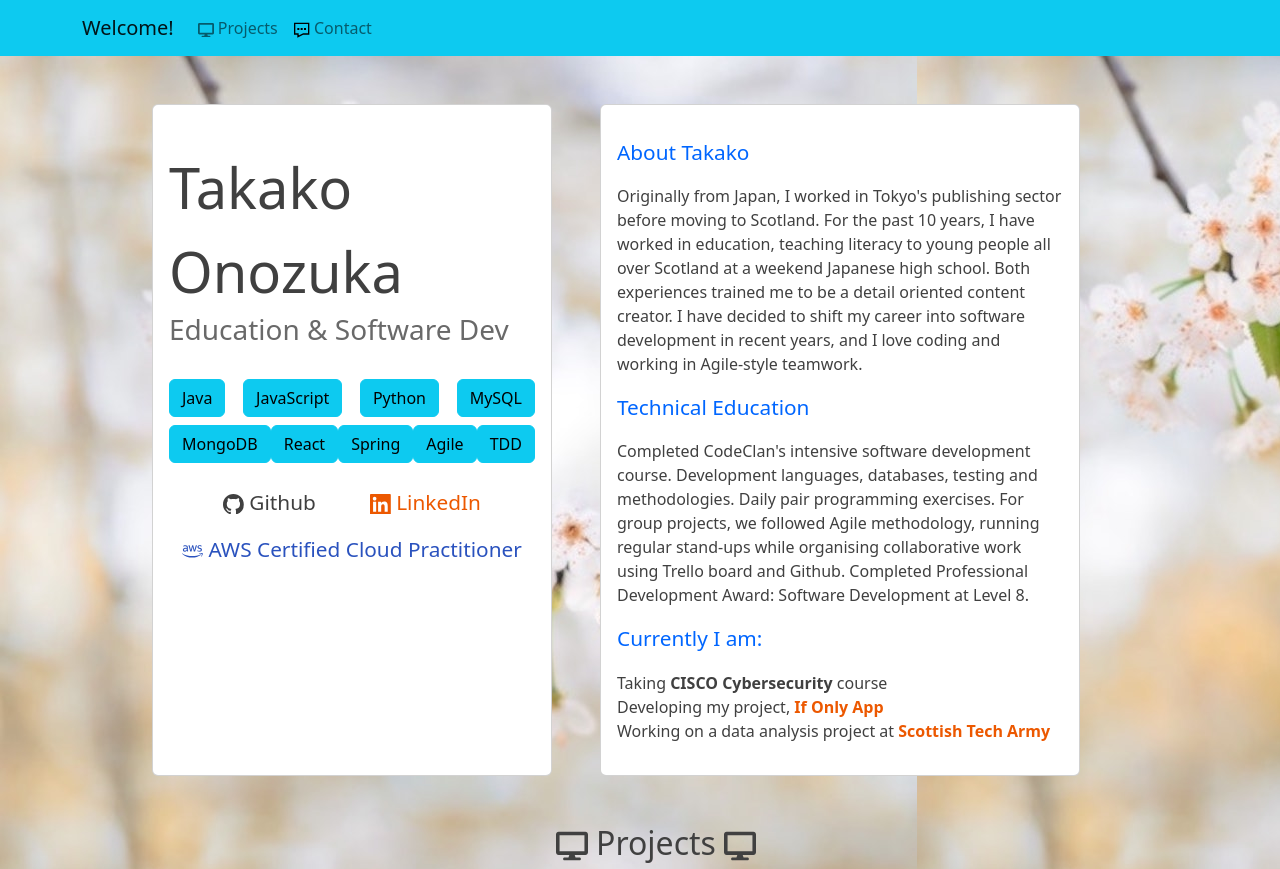
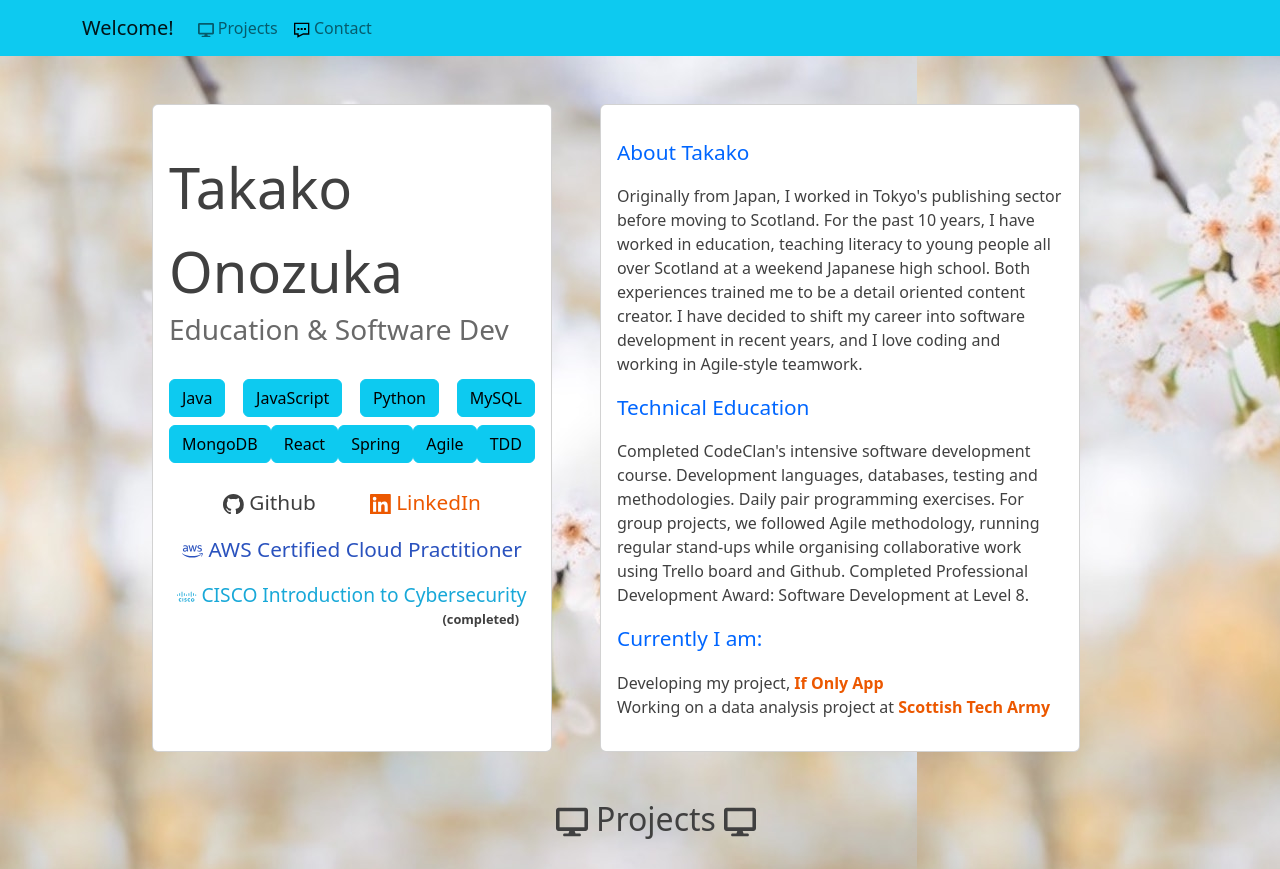
Before and after one commit to taksgarby/portfolio, a React (Create React App) app: page / in a window 1280 px wide. Shown: the top 869 px of the page. Built offline with nearby package versions, Linux system fonts and the light colour scheme.

Commit message:
added cisco badge

```diff
--- a/src/components/AboutMe.js
+++ b/src/components/AboutMe.js
@@ -5,6 +5,7 @@ import React from 'react'
 import { BsGithub } from 'react-icons/bs';
 import {GrLinkedin} from 'react-icons/gr';
 import {SiAmazonaws} from 'react-icons/si';
+import {SiCisco} from 'react-icons/si'
 
 function AboutMe() {
   return (
@@ -46,6 +47,12 @@ function AboutMe() {
         <SiAmazonaws /> AWS Certified Cloud Practitioner</Card.Link>
         </div>
 
+        <div class="link-container">
+        <Card.Link class="cisco-link" href="https://www.netacad.com/courses/cybersecurity/introduction-cybersecurity" target="_blank">
+        <SiCisco /> CISCO Introduction to Cybersecurity </Card.Link>
+        </div>
+        <div class="cisco-sub"><strong>(completed)</strong></div>
+
       </Card.Body>
     </Card>
 
@@ -79,7 +86,6 @@ function AboutMe() {
                 Currently I am:
             </p>
             <p class="aboutme-texts">
-            Taking <strong>CISCO Cybersecurity </strong>course<br/>
             Developing my project, <a href="#ifonly"><strong>If Only App</strong></a><br/>
             Working on a data analysis project at  <a href="https://www.scottishtecharmy.org/" target="_blank">
               <strong>Scottish Tech Army</strong></a><br/>
--- a/src/components/components.css
+++ b/src/components/components.css
@@ -73,6 +73,18 @@
     color: #2a52be;
 }
 
+.cisco-link {
+    font-size: 1.2rem;
+    text-decoration: none;
+    color: #18A8D8;
+}
+
+.cisco-sub {
+    font-size: 0.8rem;
+    text-align: right;
+    margin-right: 1rem;
+    color: #404040;
+}
 
 .aboutme-texts {
     color: #404040;
```
